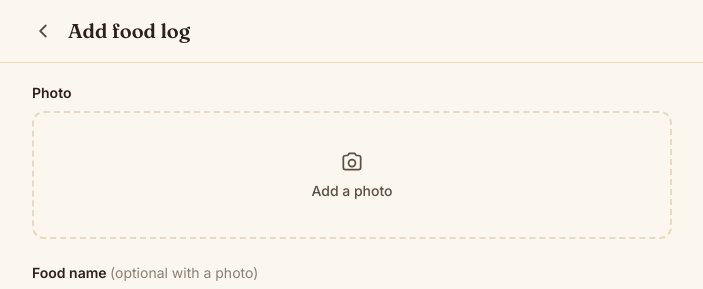
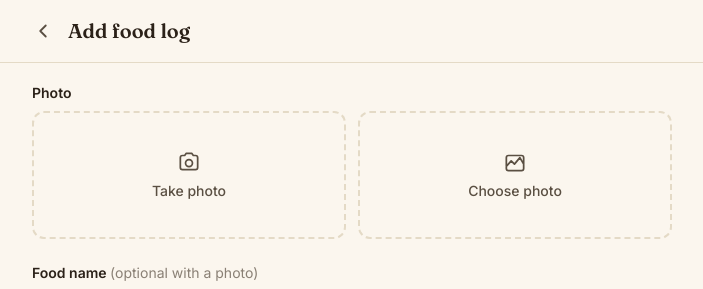
Before and after one commit to ThanesW/gainward-weight-tracker, a React (Vite) app: page /#/add in a window 1280 px wide. Shown: the top 289 px of the page, without its empty margins (288-991 px from the left). Built offline with nearby package versions, Linux system fonts and the light colour scheme; no server answers; the database is empty.

Commit message:
Fix photo capture: separate camera and gallery buttons for iOS/Android consistency

```diff
--- a/src/components/foodlog/PhotoCapture.jsx
+++ b/src/components/foodlog/PhotoCapture.jsx
@@ -3,10 +3,12 @@ import { useRef, useState, useEffect } from 'react';
 /**
  * PhotoCapture
  *
- * A single file input doubles as both "take photo" and "choose from gallery"
- * on mobile, because `capture="environment"` hints the OS to open the camera
- * directly while still allowing the system picker as a fallback. Desktop
- * browsers just show a normal file picker.
+ * Uses two separate hidden file inputs instead of one, because the single-
+ * input + `capture="environment"` approach behaves inconsistently across
+ * platforms: iOS Safari treats `capture` as "camera only, no picker," while
+ * Android Chrome still shows a picker with camera/gallery/files as options.
+ * Splitting into two explicit buttons — one input with `capture`, one
+ * without — gives identical, predictable behavior on both platforms.
  *
  * Props:
  *  - file: File|null — the currently selected file (uncommitted, not yet uploaded)
@@ -15,7 +17,8 @@ import { useRef, useState, useEffect } from 'react';
  *  - onRemoveExisting: () => void — called when the user removes a previously-saved photo
  */
 export default function PhotoCapture({ file, existingPhotoUrl, onFileSelected, onRemoveExisting }) {
-  const inputRef = useRef(null);
+  const cameraInputRef = useRef(null);
+  const galleryInputRef = useRef(null);
   const [previewUrl, setPreviewUrl] = useState(null);
 
   useEffect(() => {
@@ -36,15 +39,30 @@ export default function PhotoCapture({ file, existingPhotoUrl, onFileSelected, o
     }
   };
 
+  const resetInputs = () => {
+    if (cameraInputRef.current) cameraInputRef.current.value = '';
+    if (galleryInputRef.current) galleryInputRef.current.value = '';
+  };
+
   const displayUrl = previewUrl || existingPhotoUrl;
 
   return (
     <div>
+      {/* Camera input: capture="environment" opens the camera directly. */}
       <input
-        ref={inputRef}
+        ref={cameraInputRef}
         type="file"
         accept="image/*"
         capture="environment"
+        onChange={handleChange}
+        className="hidden"
+      />
+      {/* Gallery input: no capture attribute, so it always opens the
+          system file/photo picker on every platform. */}
+      <input
+        ref={galleryInputRef}
+        type="file"
+        accept="image/*"
         onChange={handleChange}
         className="hidden"
       />
@@ -60,7 +78,7 @@ export default function PhotoCapture({ file, existingPhotoUrl, onFileSelected, o
               } else {
                 onRemoveExisting?.();
               }
-              if (inputRef.current) inputRef.current.value = '';
+              resetInputs();
             }}
             aria-label="Remove photo"
             className="absolute top-2 right-2 h-8 w-8 rounded-full bg-ink/60 text-cream
@@ -70,20 +88,31 @@ export default function PhotoCapture({ file, existingPhotoUrl, onFileSelected, o
               <path d="M6 6l12 12M18 6L6 18" stroke="currentColor" strokeWidth="2" strokeLinecap="round" />
             </svg>
           </button>
+          <div className="absolute bottom-2 right-2 flex gap-1.5">
             <button
               type="button"
-            onClick={() => inputRef.current?.click()}
-            className="absolute bottom-2 right-2 px-3 py-1.5 rounded-lg bg-ink/60 text-cream text-xs font-medium
+              onClick={() => cameraInputRef.current?.click()}
+              className="px-3 py-1.5 rounded-lg bg-ink/60 text-cream text-xs font-medium
                          backdrop-blur-sm hover:bg-ink/80 transition-colors"
             >
-            Change
+              Camera
+            </button>
+            <button
+              type="button"
+              onClick={() => galleryInputRef.current?.click()}
+              className="px-3 py-1.5 rounded-lg bg-ink/60 text-cream text-xs font-medium
+                         backdrop-blur-sm hover:bg-ink/80 transition-colors"
+            >
+              Gallery
             </button>
           </div>
+        </div>
       ) : (
+        <div className="grid grid-cols-2 gap-3">
           <button
             type="button"
-          onClick={() => inputRef.current?.click()}
-          className="w-full h-32 rounded-xl border-2 border-dashed border-line dark:border-line-dark
+            onClick={() => cameraInputRef.current?.click()}
+            className="h-32 rounded-xl border-2 border-dashed border-line dark:border-line-dark
                        flex flex-col items-center justify-center gap-1.5 text-ink-soft dark:text-cream-dark-text/60
                        hover:border-clay hover:text-clay transition-colors"
           >
@@ -96,8 +125,28 @@ export default function PhotoCapture({ file, existingPhotoUrl, onFileSelected, o
               />
               <circle cx="12" cy="13" r="3.2" stroke="currentColor" strokeWidth="1.6" />
             </svg>
-          <span className="text-sm font-medium">Add a photo</span>
+            <span className="text-sm font-medium">Take photo</span>
           </button>
+
+          <button
+            type="button"
+            onClick={() => galleryInputRef.current?.click()}
+            className="h-32 rounded-xl border-2 border-dashed border-line dark:border-line-dark
+                       flex flex-col items-center justify-center gap-1.5 text-ink-soft dark:text-cream-dark-text/60
+                       hover:border-clay hover:text-clay transition-colors"
+          >
+            <svg width="26" height="26" viewBox="0 0 24 24" fill="none" aria-hidden="true">
+              <path
+                d="M4 16l4.5-5 3 3 5-6L20 14M4 8a2 2 0 012-2h12a2 2 0 012 2v10a2 2 0 01-2 2H6a2 2 0 01-2-2V8z"
+                stroke="currentColor"
+                strokeWidth="1.6"
+                strokeLinejoin="round"
+                strokeLinecap="round"
+              />
+            </svg>
+            <span className="text-sm font-medium">Choose photo</span>
+          </button>
+        </div>
       )}
     </div>
   );
```
Also changed, not shown: 1 other file (tests, documents, lock files or other folders). Lines whose indentation alone changed are shown as unchanged.
